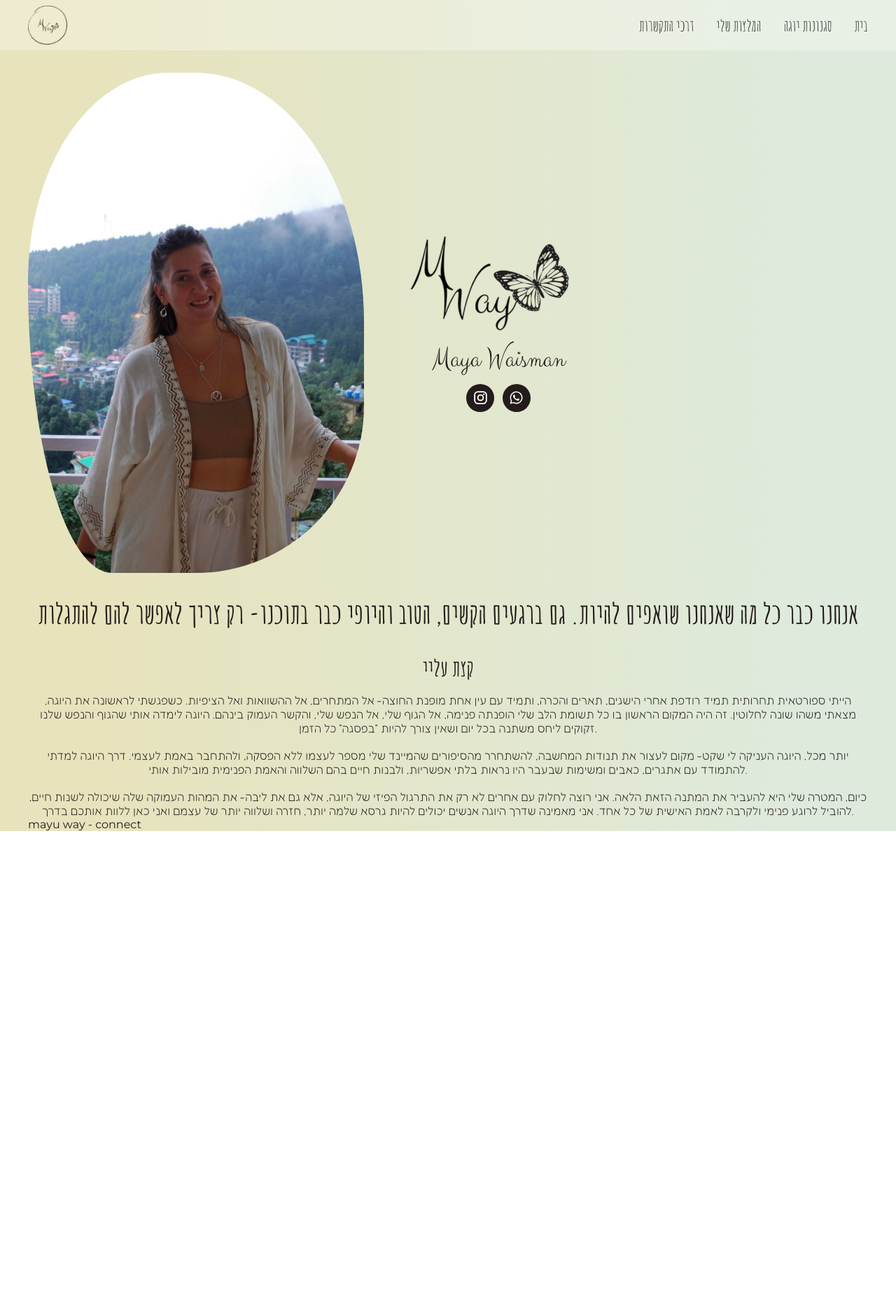
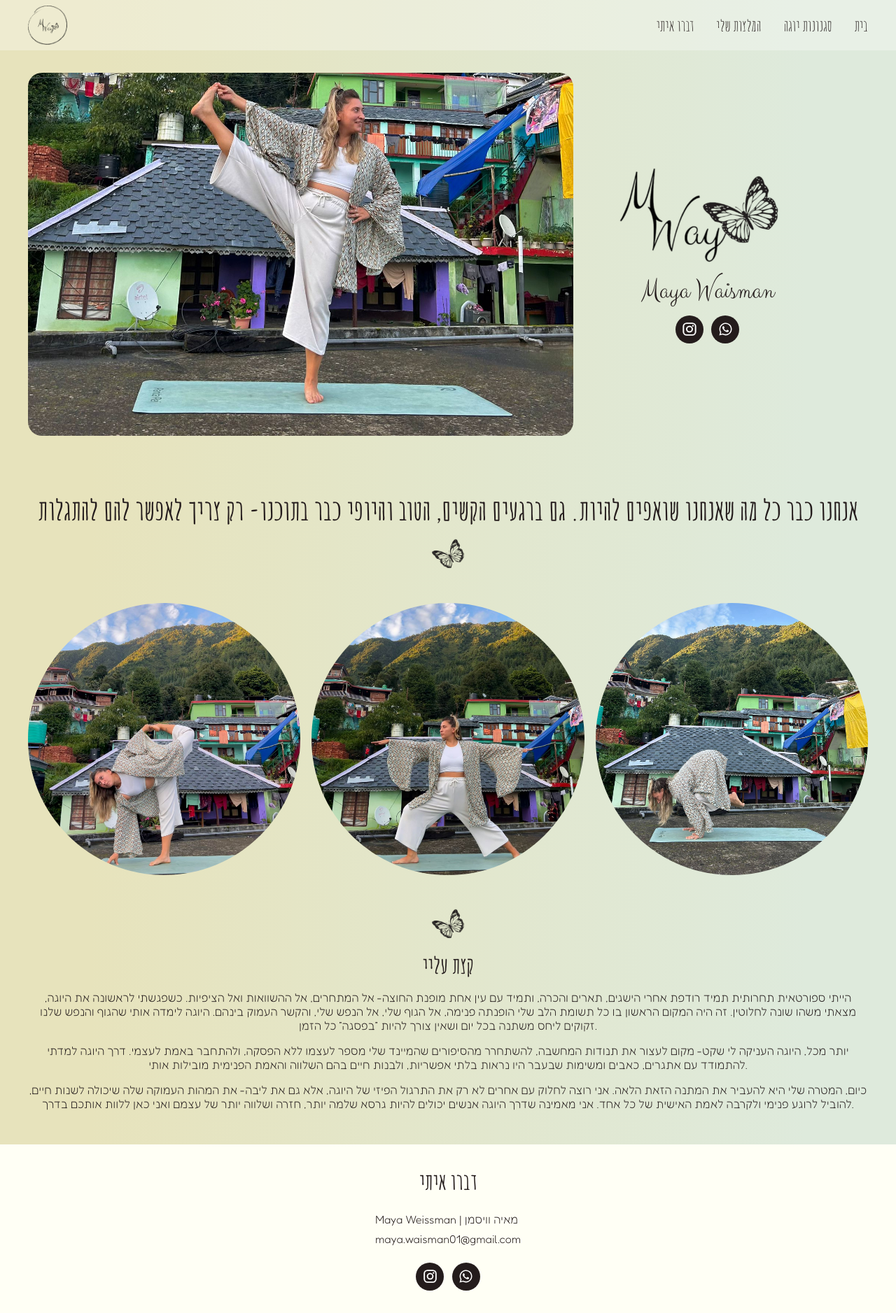
Before and after one commit to MiaDarvasi/MayuWay, a React (Vite) app: page / in a window 1280 px wide. Shown: the whole page at 70% size. Before the commit the page ends 1188 px from the top, so only its background shows below. Built offline with nearby package versions, Linux system fonts and the light colour scheme.

Commit message:
add connect cmp and styling

```diff
--- /dev/null
+++ b/src/assets/style/basics/helpers.css
@@ -0,0 +1,14 @@
+/* FLEX HELPERS */
+
+.flex-col {
+    display: flex;
+    flex-direction: column;
+}
+
+.flex-col-center {
+    place-items: center;
+}
+
+.flex-gap {
+    gap: 1rem;
+}
--- a/src/assets/style/cmps/about.css
+++ b/src/assets/style/cmps/about.css
@@ -1,10 +1,13 @@
 .about {
-    /* display: grid;
-    grid-template-columns: 1fr 2fr; */
+    display: flex;
+    flex-direction: column;
+    gap: 3rem;
+    place-items: center;
 }
 
 .about .about-top {
-    display: flex;
+    display: grid;
+    grid-template-columns: 2fr 1fr;
     gap: 2rem;
     align-items: center;
 }
@@ -37,10 +40,15 @@
 
 .about .about-social img {
     height: 2.5rem;
-    /* background-color: rgba(36, 28, 28, 70%); */
     background-color: var(--main-dark);
     border-radius: 50%;
     padding: 0.4rem;
+    transition: 0.4s;
+}
+
+.about .about-social img:hover {
+    background-color: rgb(72, 112, 67);
+    cursor: pointer;
 }
 
 .about .logo {
@@ -48,18 +56,21 @@
 }
 
 .about .main-profile-img {
-    max-width: 40%;
+    max-width: 100%;
     object-fit: cover;
-    /* border-radius: 60% 50% 30% 70% / 50% 70% 40% 60%; */
-    /* clip-path: ellipse(70% 50% at 50% 50%); */
-    border-radius: 50% 60% 60% 30% / 50% 60% 40% 70%;
+    aspect-ratio: 3/2;
+    /* border-radius: 50% 60% 60% 30% / 50% 60% 40% 70%; */
+    border-radius: 20px;
+    object-position: bottom;
+    /* clip-path: ellipse(50% 99% at 50% 100%); */
 }
 
 .about .mayu-catchphrase {
     font-family: Amatic-Bold;
     font-size: 2.5rem;
     text-align: center;
-    margin-block: 2rem;
+    margin: 0;
+    /* margin-block: 2rem; */
 }
 
 .about .about-sum-content .about-sum {
@@ -73,7 +84,34 @@
     font-family: Amatic-Bold;
     font-size: 2rem;
     text-align: center;
-    /* margin: 0; */
-    margin-block-start: 2rem;
-    margin-block-end: 1rem;
+    margin: 0;
 }
+
+.about .about-butterfly {
+    max-width: 3rem;
+    height: auto;
+}
+
+.about .about-gallery {
+    display: grid;
+    grid-template-columns: 1fr 1fr 1fr;
+    gap: 1rem;
+}
+
+.about .about-gallery img {
+    max-width: 100%;
+    height: 100%;
+    aspect-ratio: 1/1;
+    object-fit: cover;
+    object-position: bottom;
+    border-radius: 50%;
+    /* clip-path: ellipse(80% 90% at 50% 100%); */
+}
+
+/* .about .about-gallery img:first-of-type {
+    border-radius: 50% 30% 70% 50% / 40% 60% 50% 30%;
+}
+
+.about .about-gallery img:nth-of-type(2) {
+    border-radius: 50% 40% 60% 30% / 70% 50% 30% 50%;
+} */
--- a/src/assets/style/cmps/app-header.css
+++ b/src/assets/style/cmps/app-header.css
@@ -13,6 +13,11 @@
 
 .app-header>* {
     grid-column: 2;
+}
+
+.app-header.scrolled {
+    background-color: rgb(255, 255, 245);
+    transition: 0.5s;
 }
 
 .app-header .app-header-content {
@@ -31,7 +36,39 @@
 .app-header nav {
     display: flex;
     gap: 2rem;
+    place-items: center;
+
+    height: 100%;
 
     font-size: 1.4rem;
+}
 
+.app-header nav a {
+    position: relative;
+    display: flex;
+    place-items: center;
+    height: 100%;
 }
+
+.app-header nav a:hover {
+    cursor: pointer;
+}
+
+.app-header nav a::after {
+    content: "";
+    position: absolute;
+    bottom: 0;
+    left: 50%;
+    transform: translateX(-50%);
+    background-color: rgba(36, 28, 28, 0.6);
+    width: 100%;
+    height: 2px;
+    visibility: hidden;
+    opacity: 0;
+    transition: 0.4s;
+}
+
+.app-header nav a:hover::after {
+    visibility: visible;
+    opacity: 1;
+}
--- a/src/assets/style/cmps/connect.css
+++ b/src/assets/style/cmps/connect.css
@@ -1,73 +1,41 @@
-/* .connect {
+.connect {
     display: flex;
     flex-direction: column;
+    gap: 1rem;
     place-items: center;
-    gap: 1rem;
-    background: linear-gradient(to bottom, transparent, var(--main-dark));
-    padding-block: 5rem;
-    margin-block-start: 7rem;
+    background-color: rgb(255, 255, 245);
+    margin-block-start: 3rem;
+    padding-block: 2rem;
 }
 
-.connect h1,
-.connect p {
+.connect .connect-social {
+    display: flex;
+    place-items: center;
+    gap: 0.7rem;
+}
+
+.connect .connect-social img {
+    height: 2.5rem;
+    background-color: var(--main-dark);
+    border-radius: 50%;
+    padding: 0.4rem;
+    transition: 0.4s;
+}
+
+.connect .connect-social img:hover {
+    background-color: rgb(72, 112, 67);
+    cursor: pointer;
+}
+
+.connect h1 {
+    font-family: Amatic-Bold;
+    font-size: 2rem;
     margin: 0;
 }
 
-.connect h1 {
-    font-family: Montserrat-Medium;
+.connect p {
+    margin: 0;
+    margin-block: 0.5rem;
+    font-family: Montserrat-Light;
+    font-family: Fredoka-Light;
 }
-
-.connect .social {
-    display: flex;
-    align-items: center;
-    gap: 1rem;
-    padding-inline: 1rem;
-}
-
-.connect .social img {
-    border-radius: 50%;
-    padding: 0.5rem;
-    border: 1px solid rgba(255, 255, 255, 0.5);
-}
-
-.connect .social a {
-    cursor: pointer;
-    background: rgba(217, 217, 217, 0.1);
-    display: inline-flex;
-    border-radius: 50%;
-    align-items: center;
-    justify-content: center;
-    line-height: 1;
-    position: relative;
-    overflow: hidden;
-    width: 3rem;
-    height: 3rem;
-}
-
-.connect .social a::before {
-    content: "";
-    width: 100%;
-    height: 100%;
-    position: absolute;
-    background-color: rgba(255, 255, 255, 50%);
-    border-radius: 50%;
-    transform: scale(0);
-    transition: 0.3s ease-in-out;
-    top: 0;
-    left: 0;
-}
-
-.connect .social a:hover::before {
-    transform: scale(1);
-}
-
-.connect img {
-    max-width: 3rem;
-    max-height: 3rem;
-    object-fit: contain;
-}
-
-.connect img:hover {
-    cursor: pointer;
-    filter: saturate(0) brightness(1000%);
-} */
--- a/src/assets/style/index.css
+++ b/src/assets/style/index.css
@@ -4,6 +4,7 @@
 
 /* Basics */
 @import './basics/base.css';
+@import './basics/helpers.css';
 
 /* Cmps */
 @import './cmps/app-header.css';
--- a/src/cmps/About.jsx
+++ b/src/cmps/About.jsx
@@ -1,6 +1,13 @@
 
 import mayu1 from "../assets/imgs/mayu1.jpeg";
+import mayu2 from "../assets/imgs/mayu2.jpeg";
+import mayu3 from "../assets/imgs/mayu3.jpeg";
+import mayu4 from "../assets/imgs/mayu4.jpeg";
+import mayu6 from "../assets/imgs/mayu6.jpeg";
+
+
 import logo from "../assets/imgs/logoclean.png";
+import butterfly from "../assets/imgs/butterfly.png";
 
 import ig from "../assets/imgs/icons/ig.svg";
 import whatsup from "../assets/imgs/icons/whatsup.svg";
@@ -10,29 +17,36 @@ import whatsup from "../assets/imgs/icons/whatsup.svg";
 export function About() {
     return <section className="about" id="about">
         <section className="about-top">
-            <img className="main-profile-img" src={mayu1} />
+            <img className="main-profile-img" src={mayu2} />
             <section className="about-title">
                 <section className="about-title-content">
                     <img className="logo" src={logo} />
                     <p>Maya Waisman</p>
                     <section className="about-social">
-                        <a><img src={ig} /></a>
-                        <a><img src={whatsup} /></a>
+                        <a href="https://www.instagram.com/maya_way_yoga/profilecard/?igsh=YXdjcnFqaThtd3Yz" target="blank"><img src={ig} /></a>
+                        <a href="https://wa.link/31grat" target="blank"><img src={whatsup} /></a>
                     </section>
                 </section>
             </section>
             <section>
             </section>
         </section>
-        <p className="mayu-catchphrase">אנחנו כבר כל מה שאנחנו שואפים להיות. גם ברגעים הקשים, הטוב והיופי כבר בתוכנו- רק צריך לאפשר להם להתגלות </p>
-        <section className="about-sum-content">
+        <section className="flex-col flex-col-center flex-gap">
+            <p className="mayu-catchphrase">אנחנו כבר כל מה שאנחנו שואפים להיות. גם ברגעים הקשים, הטוב והיופי כבר בתוכנו- רק צריך לאפשר להם להתגלות </p>
+            <img className="about-butterfly" src={butterfly} />
+        </section>
+        <section className="about-gallery">
+            <img className="about-gallery-img" src={mayu6} />
+            <img className="about-gallery-img" src={mayu4} />
+            <img className="about-gallery-img" src={mayu3} />
+        </section>
+        <section className="about-sum-content flex-col flex-col-center flex-gap">
+            <img className="about-butterfly" src={butterfly} />
             <h1 className="about-sum-title">קצת עליי</h1>
             <p className="about-sum">הייתי ספורטאית תחרותית תמיד רודפת אחרי הישגים, תארים והכרה, ותמיד עם עין אחת מופנת החוצה- אל המתחרים, אל ההשוואות ואל הציפיות. כשפגשתי לראשונה את היוגה, מצאתי משהו שונה לחלוטין. זה היה המקום הראשון בו כל תשומת הלב שלי הופנתה פנימה, אל הגוף שלי, אל הנפש שלי, והקשר העמוק בינהם. היוגה לימדה אותי שהגוף והנפש שלנו זקוקים ליחס משתנה בכל יום ושאין צורך להיות ״בפסגה״ כל הזמן.
             </p>
-            <br />
             <p className="about-sum">יותר מכל, היוגה העניקה לי שקט- מקום לעצור את תנודות המחשבה, להשתחרר מהסיפורים שהמיינד שלי מספר לעצמו ללא הפסקה, ולהתחבר באמת לעצמי. דרך היוגה למדתי להתמודד עם אתגרים, כאבים ומשימות שבעבר היו נראות בלתי אפשריות, ולבנות חיים בהם השלווה והאמת הפנימית מובילות אותי.
             </p>
-            <br />
             <p className="about-sum">כיום, המטרה שלי היא להעביר את המתנה הזאת הלאה. אני רוצה לחלוק עם אחרים לא רק את התרגול הפיזי של היוגה, אלא גם את ליבה- את המהות העמוקה שלה שיכולה לשנות חיים, להוביל לרוגע פנימי ולקרבה לאמת האישית של כל אחד. אני מאמינה שדרך היוגה אנשים יכולים להיות גרסא שלמה יותר, חזרה ושלווה יותר של עצמם ואני כאן ללוות אותכם בדרך. </p>
         </section>
 
--- a/src/cmps/AppHeader.jsx
+++ b/src/cmps/AppHeader.jsx
@@ -1,23 +1,36 @@
 import { useState, useEffect } from 'react';
 import { Link, useLocation } from 'react-router-dom';
 
-import lotus from "../assets/imgs/lotus.svg";
 import logo from "../assets/imgs/logo.png";
 
+export function AppHeader() {
+    const [scrolled, setScrolled] = useState(false);
 
+    useEffect(() => {
+        const handleScroll = () => {
+            if (window.scrollY > 50) {
+                setScrolled(true);
+            } else {
+                setScrolled(false);
+            }
+        };
 
-export function AppHeader() {
+        window.addEventListener('scroll', handleScroll);
 
+        return () => {
+            window.removeEventListener('scroll', handleScroll);
+        };
+    }, []);
 
     return (
-        <section className="app-header full">
+        <section className={`app-header full ${scrolled ? 'scrolled' : ''}`}>
             <section className="app-header-content">
-                <img className="logo" src={logo} />
+                <img className="logo" src={logo} alt="Logo" />
                 <nav>
-                    <a>דרכי התקשרות</a>
+                    <a href="#connect">דברו איתי</a>
                     <a>המלצות שלי</a>
-                    <a>סגנונות יוגה</a>
-                    <a>בית</a>
+                    <a><Link to={"/yoga"}>סגנונות יוגה</Link></a>
+                    <a href="#home"><Link to={"/"}>בית</Link></a>
                 </nav>
             </section>
         </section>
--- a/src/cmps/Connect.jsx
+++ b/src/cmps/Connect.jsx
@@ -1,9 +1,17 @@
 import ig from "../assets/imgs/icons/ig.svg";
-import linkedin from "../assets/imgs/icons/linkedin.svg";
+import whatsup from "../assets/imgs/icons/whatsup.svg";
 
 
 export function Connect() {
-    return <section className="connect" id="connect">
-       mayu way - connect
+    return <section className="connect full" id="connect">
+        <h1>דברו איתי</h1>
+        <section>
+            <p>Maya Weissman | מאיה וויסמן</p>
+            <p>maya.waisman01@gmail.com</p>
         </section>
+        <section className="connect-social">
+            <img src={ig} />
+            <img src={whatsup} />
+        </section>
+    </section>
 }
--- a/src/pages/HomePage.jsx
+++ b/src/pages/HomePage.jsx
@@ -3,9 +3,9 @@ import { About } from '../cmps/About.jsx'
 
 
 export function HomePage() {
-    return <>
+    return <section id="home">
         <About />
         {/* <Skills />
         <Projects /> */}
-    </>
+    </section>
 }
```
Also changed, not shown: src/App.jsx (+5 -3 lines), src/pages/Yoga.jsx (added, +10 -0 lines), src/assets/imgs/butterfly.png (added).
